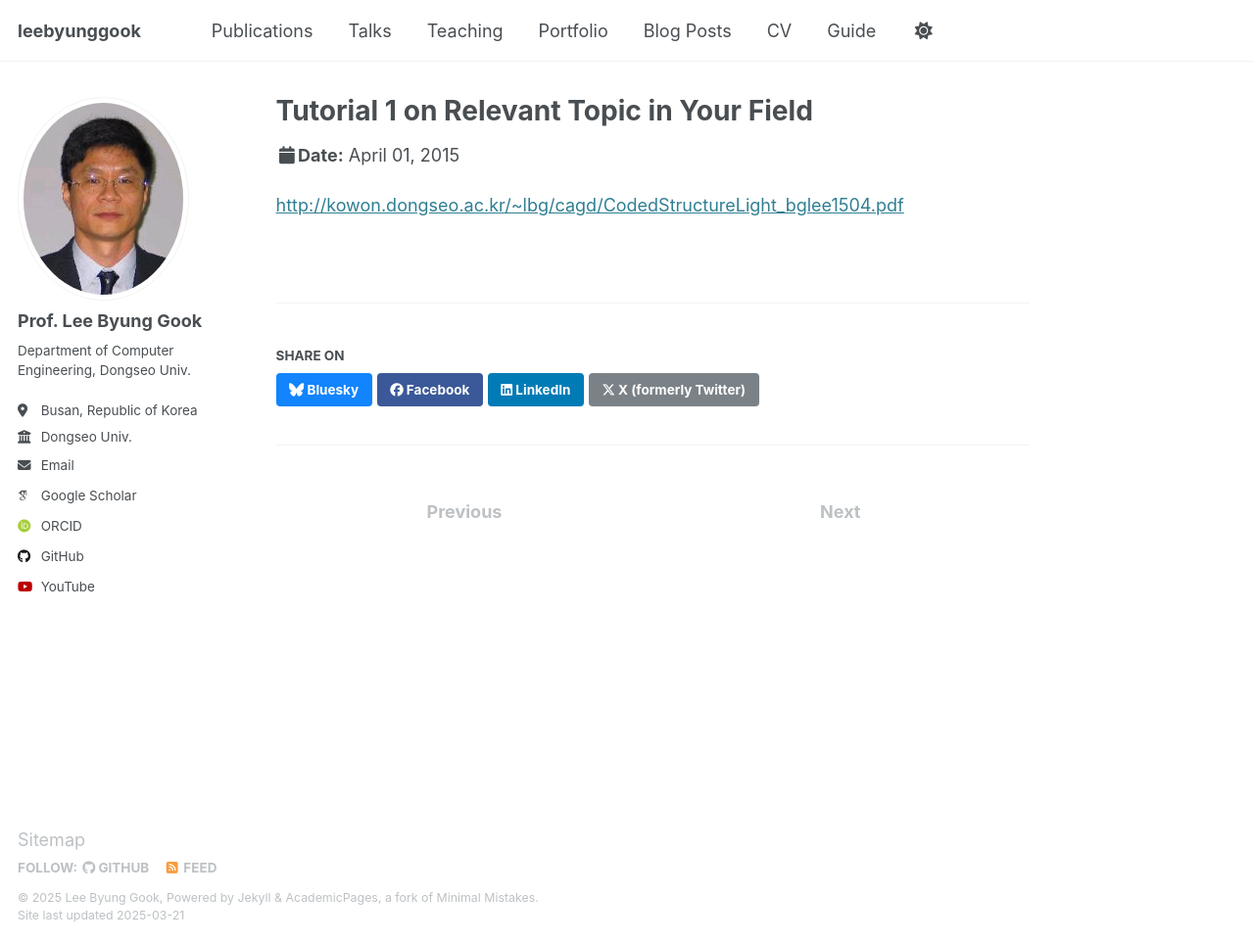
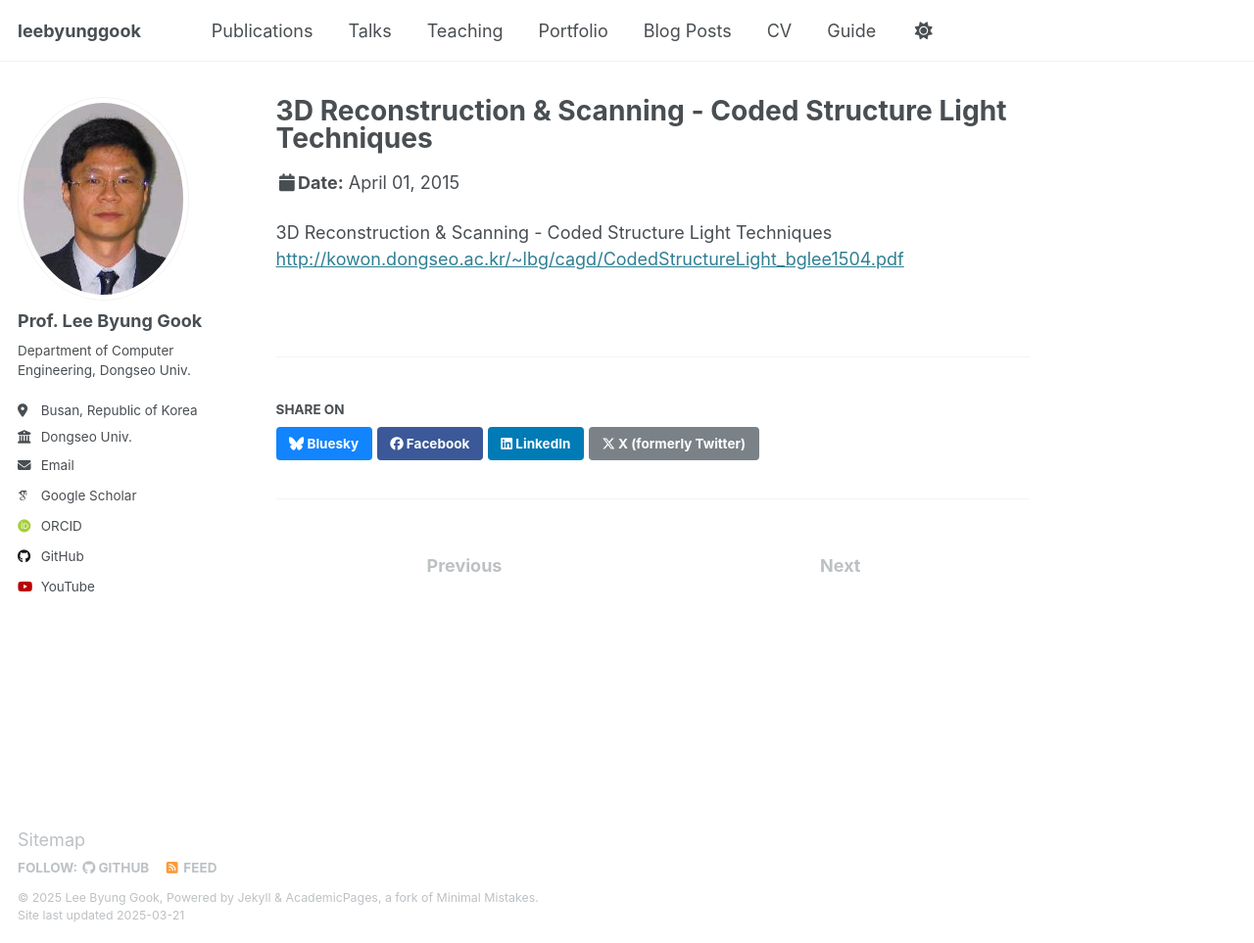
Before and after one commit to leebyunggook/leebyunggook.github.io, a Jekyll site: the page built from _talks/2015-04-01-CSL.md, in a window 1280 px wide and 963 px high. Shown: the whole window at 98% size. Built offline with Jekyll 4.4.1, drawn with Linux system fonts in a browser that asks for light colours; some web fonts are replaced.

Commit message:
Update 2015-04-01-CSL.md

```diff
--- a/_talks/2015-04-01-CSL.md
+++ b/_talks/2015-04-01-CSL.md
@@ -1,11 +1,12 @@
 ---
-title: "Tutorial 1 on Relevant Topic in Your Field"
+title: "3D Reconstruction & Scanning - Coded Structure Light Techniques"
 collection: talks
-type: "Tutorial"
+type: "Talk"
 permalink: /talks/2015-04-01-CSL
 venue: "IAI"
 date: 2015-04-01
 location: "Dongseo Univ. Busan, KOrea"
 ---
 
+3D Reconstruction & Scanning - Coded Structure Light Techniques
 [http://kowon.dongseo.ac.kr/~lbg/cagd/CodedStructureLight_bglee1504.pdf](http://kowon.dongseo.ac.kr/~lbg/cagd/CodedStructureLight_bglee1504.pdf)
```
